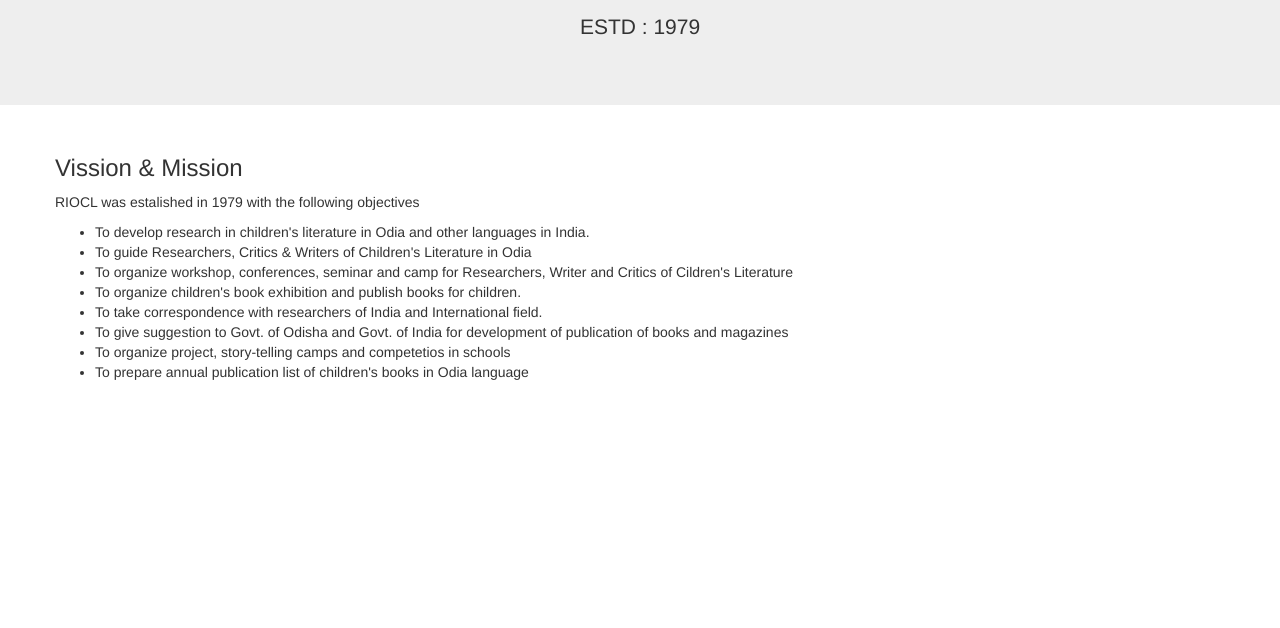
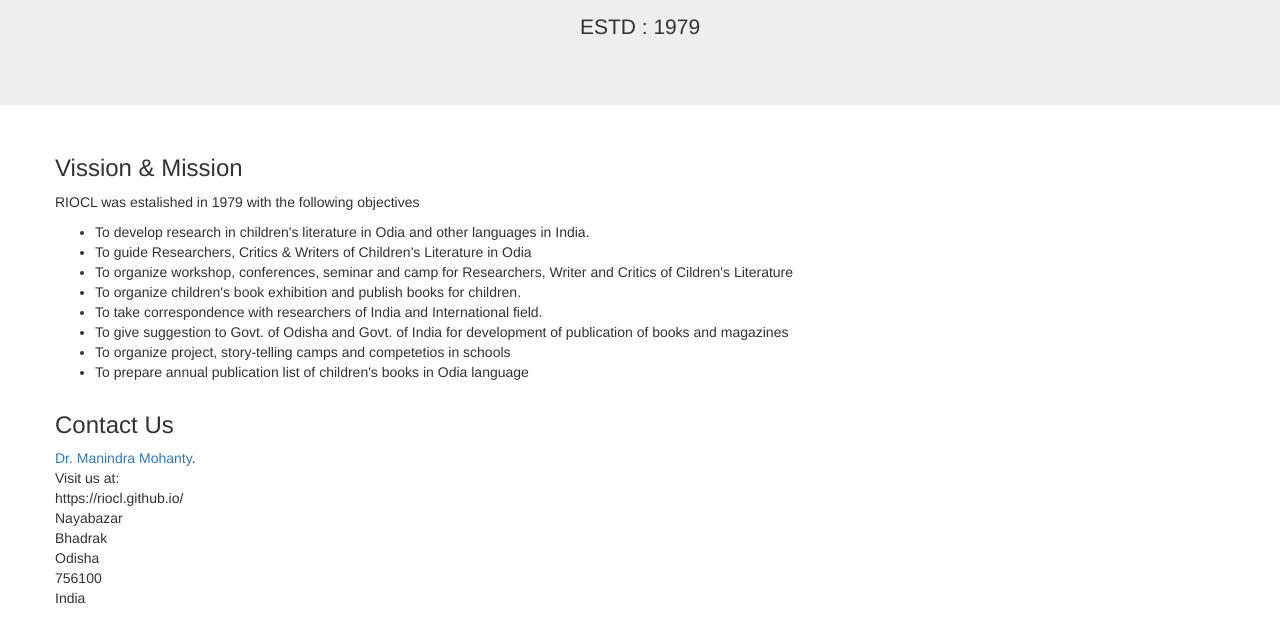
Before and after one commit to riocl/riocl.github.io, a plain HTML site: page index.html in a window 1280 px wide. Shown: the part 180-808 px from the top of the page. Drawn offline with nearby package versions, Linux system fonts and the light colour scheme.

Commit message:
Update index.html

```diff
--- a/index.html
+++ b/index.html
@@ -42,5 +42,26 @@
         </div>
       </div>
     </div>
+    <div class="container">
+      <div class="row">
+        <div class="col-12">
+          <h3>Contact Us </h3>
+        </div>
+      </div>
+      <div class="row">
+        <div class="col-12">
+          <address>
+           <a href="mailto:m.manindra@gmail.com">Dr. Manindra Mohanty</a>.<br>
+          Visit us at:<br>
+          https://riocl.github.io/<br>
+            Nayabazar<br>
+            Bhadrak<br>
+            Odisha<br>
+            756100<br>
+            India
+          </address>
+        </div>
+      </div>
+    </div>
   </body>
 <html>
```
